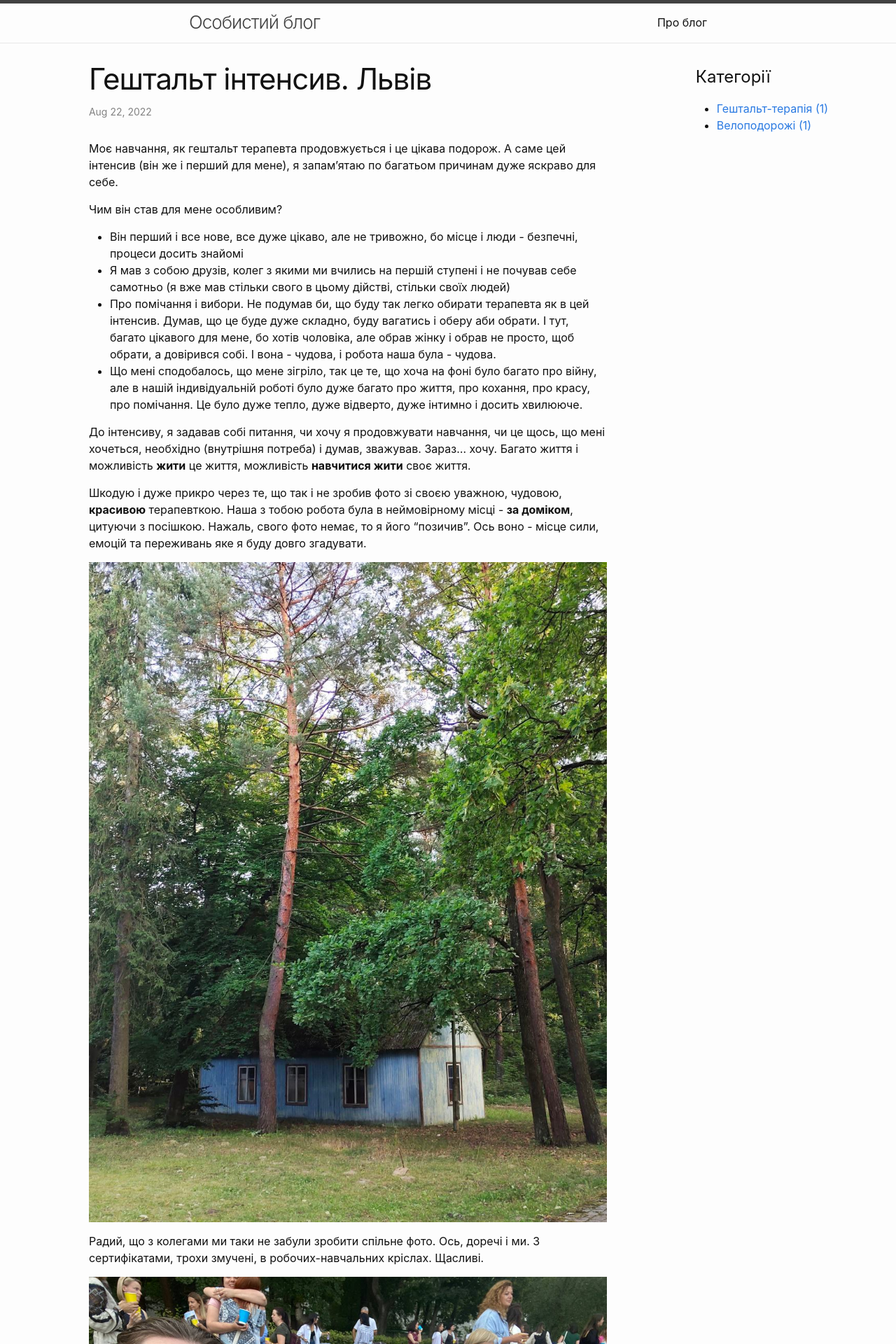
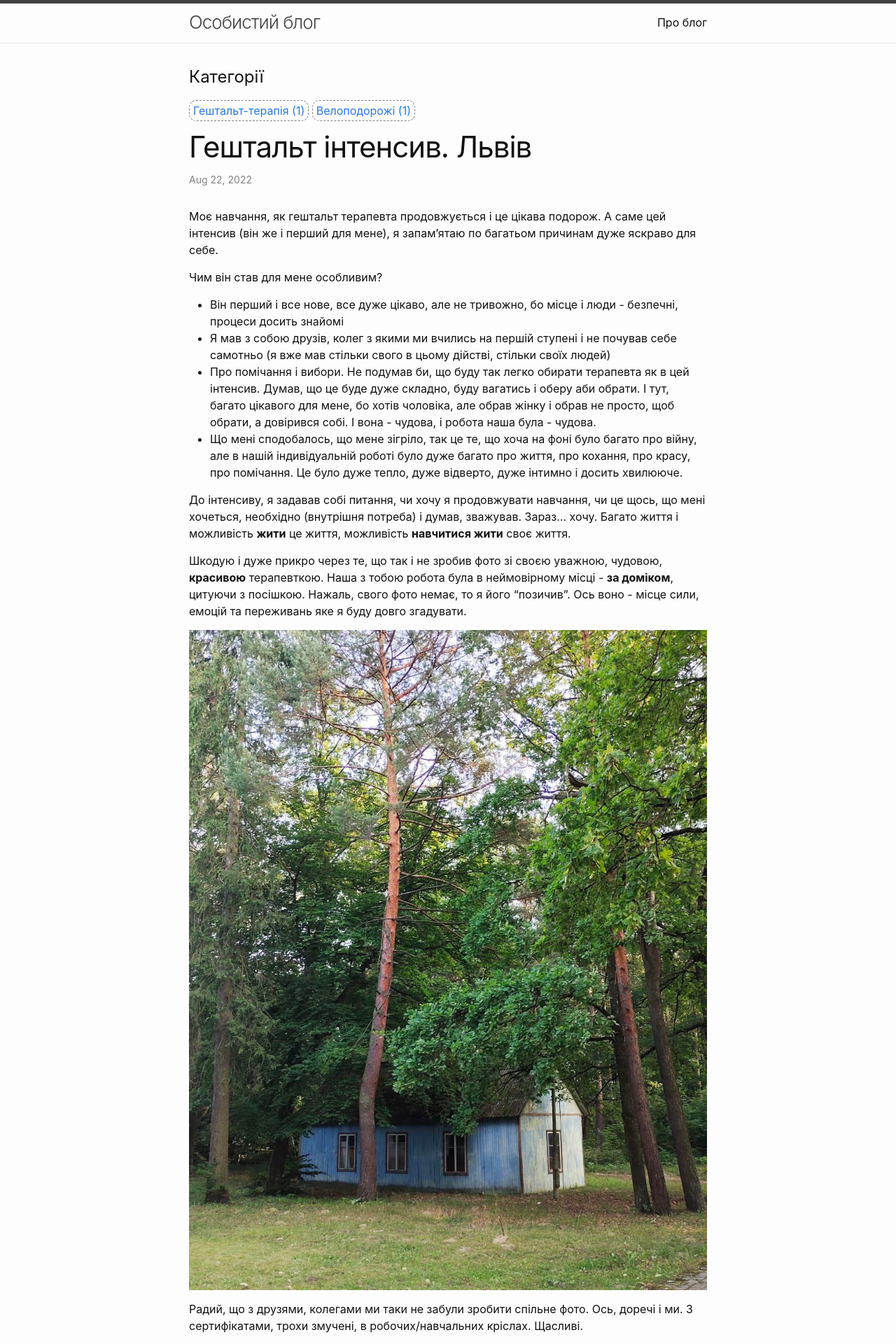
Before and after one commit to kriloleg/kriloleg.github.io, a Jekyll site: the page built from _posts/2022-08-22/2022-08-22-gestalt-intensive-lviv.markdown, in a window 1280 px wide. Shown: the top 1920 px of the page at 70% size. Built offline with Jekyll 4.4.1, drawn with Linux system fonts in a browser that asks for light colours.

Commit message:
Improved categories view

```diff
--- a/_includes/categories.html
+++ b/_includes/categories.html
@@ -1,14 +1,22 @@
+<div class="categories-list">
   <h2>Категорії</h2>
-<ul>
   {% assign categories_list = site.categories %}
     {% if categories_list.first[0] == null %}
       {% for category in categories_list %}
-      <li><a href="/category/{{ category | downcase | downcase | url_escape | strip | replace: ' ', '-' }}">{{ category | camelcase }} ({{ site.tags[category].size }})</a></li>
+        <a href="/category/{{ category | downcase | downcase | url_escape | strip | replace: ' ', '-' }}">
+          <div class="categories-list-item">
+            {{ category | camelcase }} ({{ site.tags[category].size }})
+          </div>
+        </a>
       {% endfor %}
     {% else %}
       {% for category in categories_list %}
-      <li><a href="/category/{{ category[0] | downcase | url_escape | strip | replace: ' ', '-' }}">{{ category[0] | camelcase }} ({{ category[1].size }})</a></li>
+        <a href="/category/{{ category[0] | downcase | url_escape | strip | replace: ' ', '-' }}">
+          <div class="categories-list-item">
+            {{ category[0] | camelcase }} ({{ category[1].size }})
+          </div>
+        </a>
       {% endfor %}
     {% endif %}
   {% assign categories_list = nil %}
-</ul>
+</div>
--- a/_layouts/default.html
+++ b/_layouts/default.html
@@ -7,13 +7,13 @@
 
     {%- include header.html -%}
 
-    <main class="page-content" style="display: flex;"" aria-label="Content">
+    <main class="page-content" aria-label="Content">
+      <div class="wrapper">
+        {%- include categories.html -%}
+      </div>
+
       <div class="wrapper">
         {{ content }}
-      </div>
-
-      <div style="vertical-align: top; text-align: start; margin-right: auto;">
-        {%- include categories.html -%}
       </div>
     </main>
 
--- a/_posts/2022-08-22/2022-08-22-gestalt-intensive-lviv.markdown
+++ b/_posts/2022-08-22/2022-08-22-gestalt-intensive-lviv.markdown
@@ -19,7 +19,7 @@ categories: Гештальт-терапія
 
 ![За доміком на інтенсиві](/assets/2022-08-22/301390808_5627784793931400_2277299314501361036_n.jpg)
 
-Радий, що з колегами ми таки не забули зробити спільне фото. Ось, доречі і ми. З сертифікатами, трохи змучені, в робочих-навчальних кріслах. Щасливі.
+Радий, що з друзями, колегами ми таки не забули зробити спільне фото. Ось, доречі і ми. З сертифікатами, трохи змучені, в робочих/навчальних кріслах. Щасливі.
 
 ![Я і мої колеги на гештальт інтенсиві, 2022 рік, Львів](/assets/2022-08-22/2022-08-22-06.52.44.jpg)
 
--- a/assets/main.scss
+++ b/assets/main.scss
@@ -3,3 +3,24 @@
 ---
 
 @import "minima";
+
+.categories-list {
+    margin-bottom: 1em;
+
+    a {
+        &:hover {
+            text-decoration: none;
+        }
+    }
+}
+
+.categories-list-item {
+    display: inline-block;
+    border: 1px dashed grey;
+    border-radius: 10px;
+    padding: 2px 5px;
+
+    &:hover {
+        border: 1px solid black;
+    }
+}
```
Lines whose indentation alone changed are shown as unchanged.
